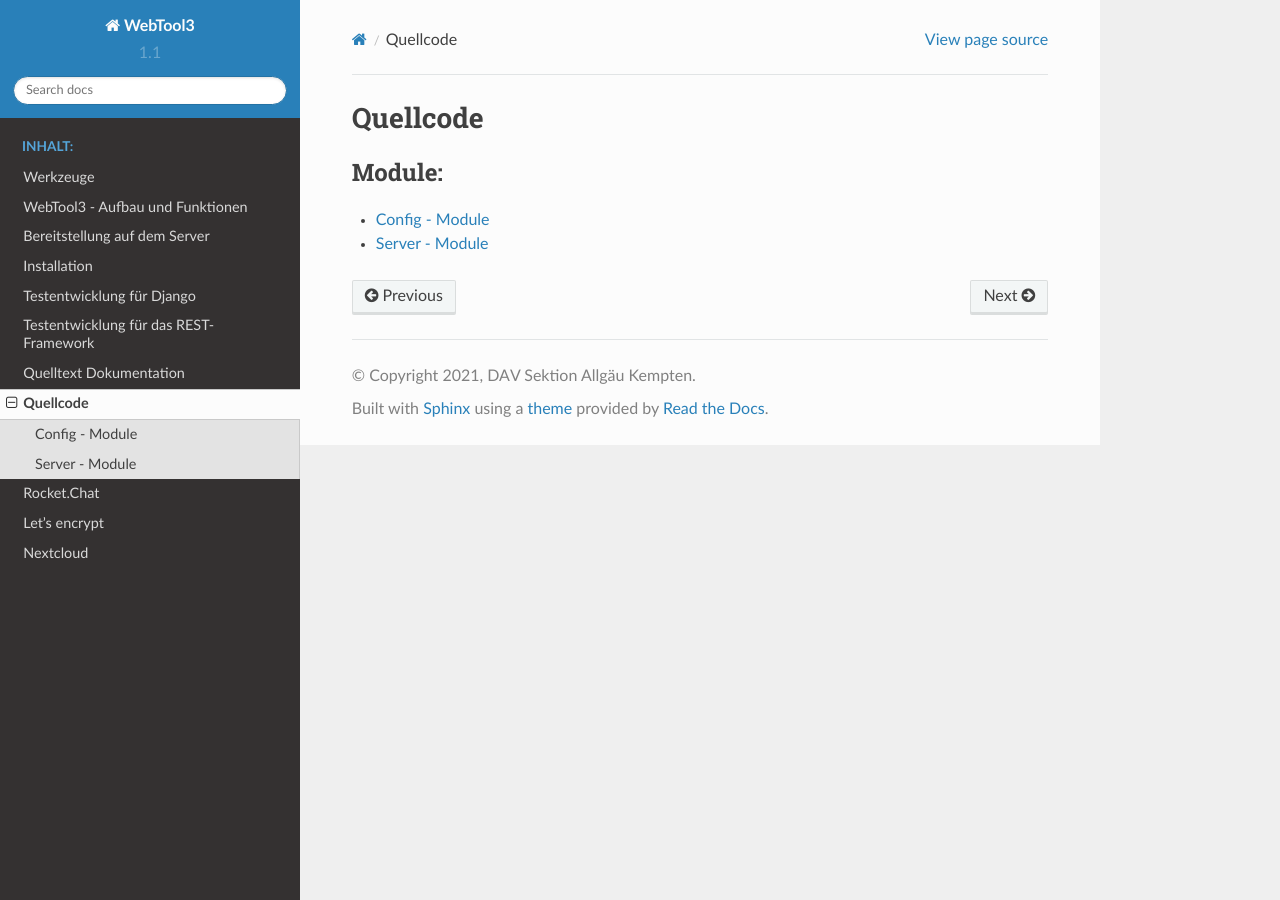
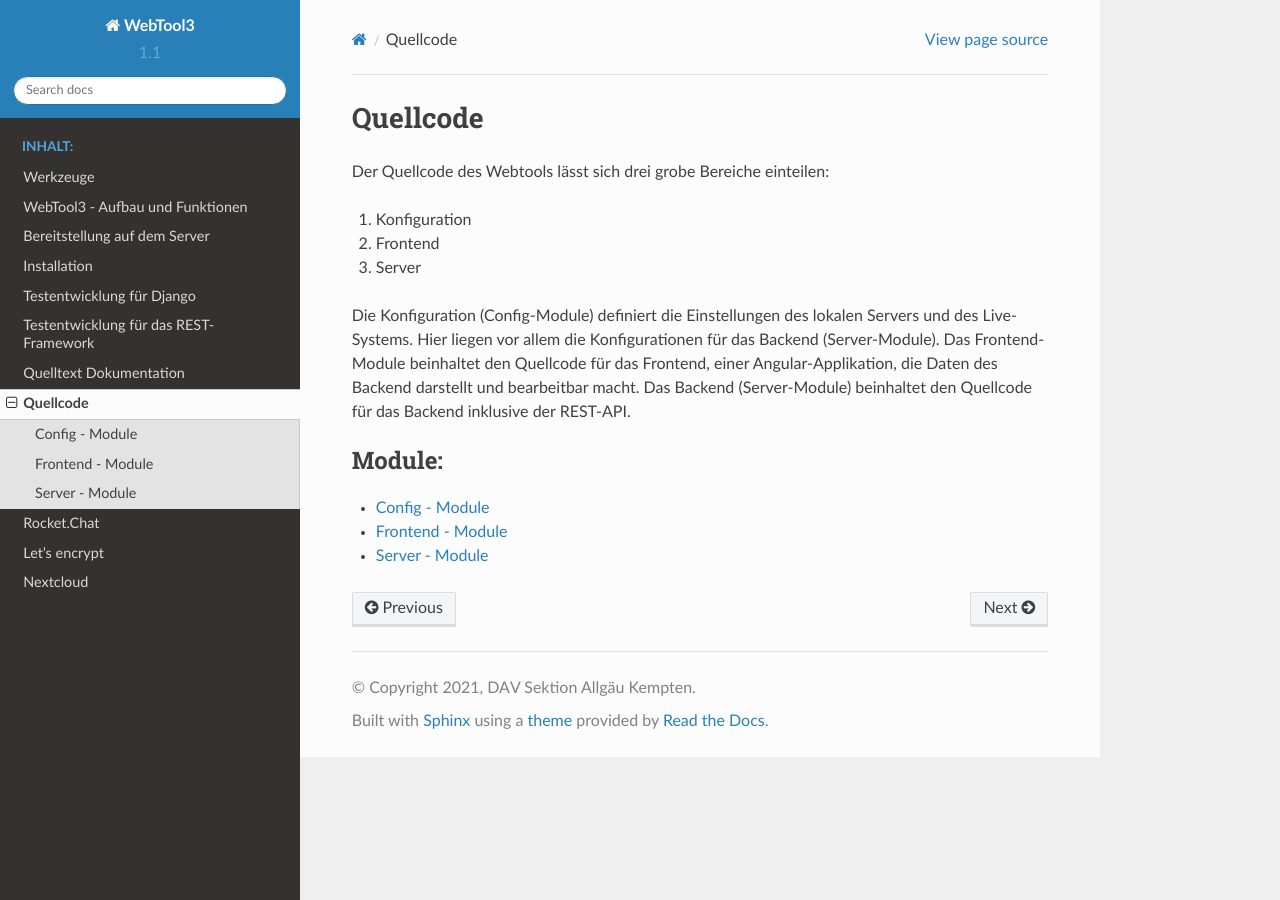
Before and after one commit to dav-kempten/WebTool3, a Sphinx documentation site: the page built from docs/source/code/code.rst, in a window 1280 px wide. Built offline with Sphinx 7.4.7 and the Read the Docs theme 2.0.0, drawn with Linux system fonts in a browser that asks for light colours.

Commit message:
update sourcecode general chapter

```diff
--- a/docs/source/code/code.rst
+++ b/docs/source/code/code.rst
@@ -2,10 +2,21 @@
 
 Quellcode
 =========
+Der Quellcode des Webtools lässt sich drei grobe Bereiche einteilen:
+
+1. Konfiguration
+2. Frontend
+3. Server
+
+Die Konfiguration (Config-Module) definiert die Einstellungen des lokalen Servers und des Live-Systems. Hier liegen vor
+allem die Konfigurationen für das Backend (Server-Module). Das Frontend-Module beinhaltet den Quellcode für das Frontend,
+einer Angular-Applikation, die Daten des Backend darstellt und bearbeitbar macht. Das Backend (Server-Module) beinhaltet
+den Quellcode für das Backend inklusive der REST-API.
 
 .. toctree::
    :maxdepth: 2
    :caption: Module:
 
    config
+   frontend
    server
```
